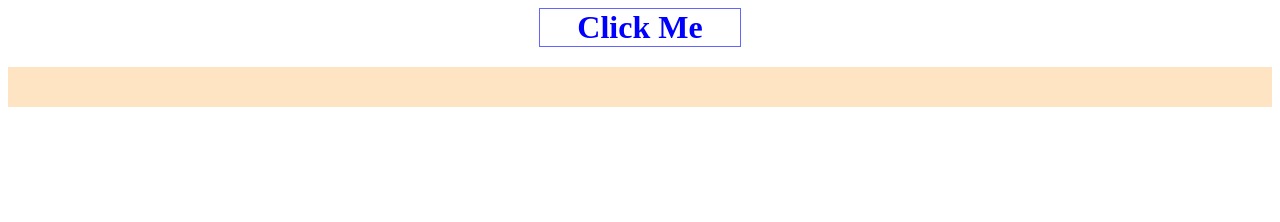
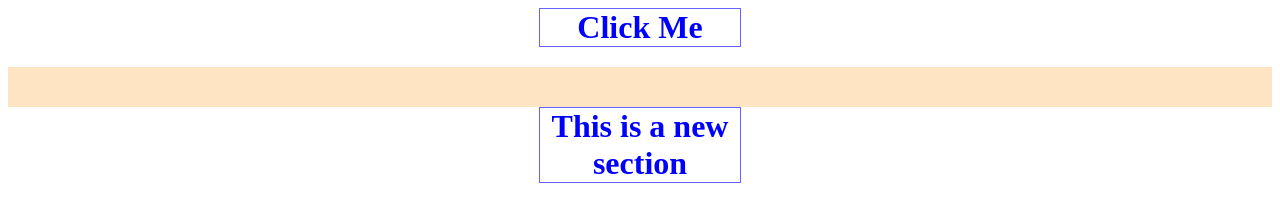
Before and after one commit to Amberside/testRepo, a plain HTML site: page index.html in a window 1280 px wide. Drawn offline with Linux system fonts and the light colour scheme.

Commit message:
Update index.html
Added H1

```diff
--- a/index.html
+++ b/index.html
@@ -9,6 +9,9 @@
 <body>
   <h1 onclick="displayMessage();">Click Me</h1>
   <div id="message-box"></div>
+
+  <h1>This is a new section</h1>
+
   <script src="./myscript.js"></script>
 </body>
 </html>
```
